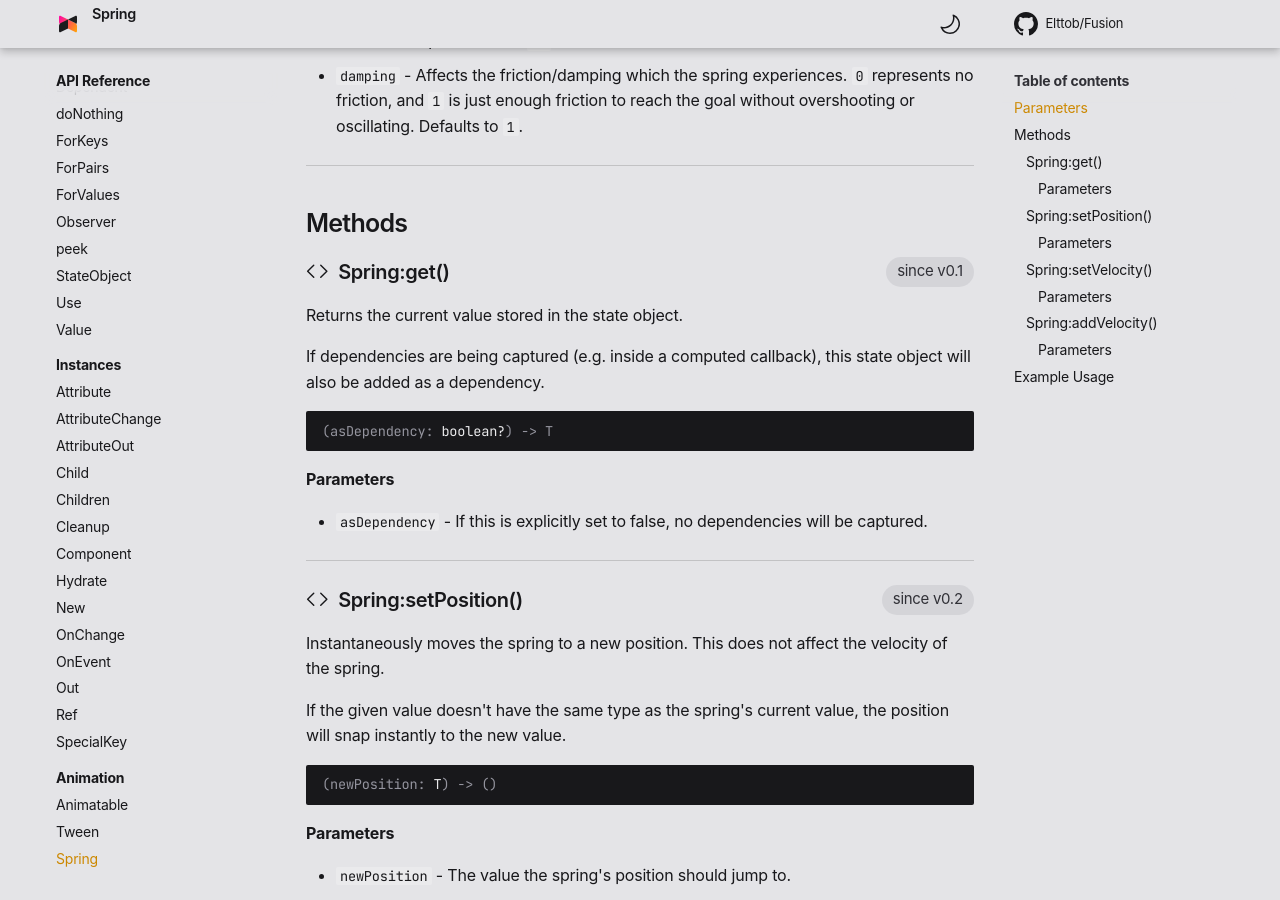
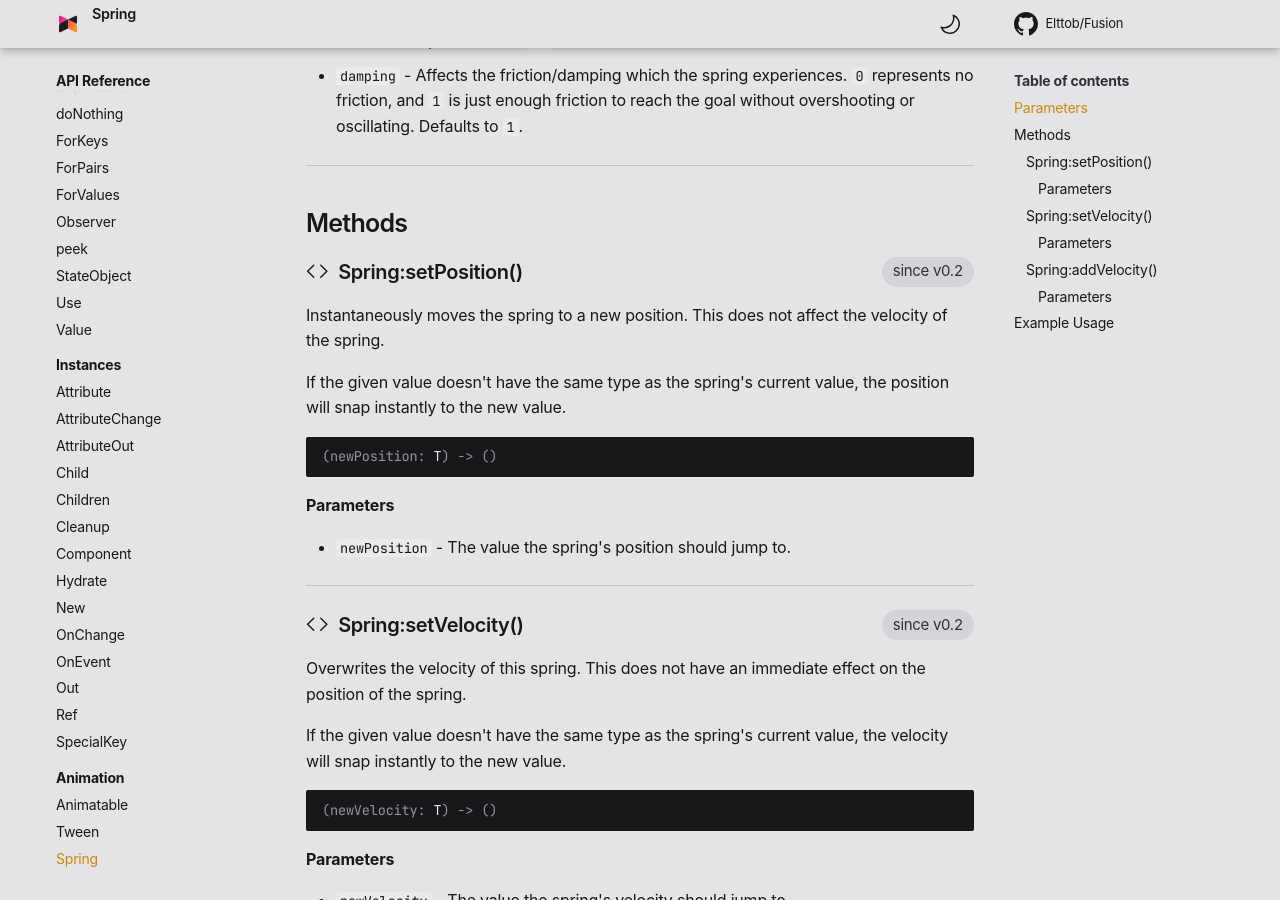
Before and after one commit to dphfox/Fusion, an MkDocs documentation site: the page built from docs/api-reference/animation/spring.md, in a window 1280 px wide and 900 px high, scrolled down 590 px. Built offline with MkDocs 1.6.1 and Material for MkDocs 9.7.7, drawn with Linux system fonts in a browser that asks for light colours; some web fonts are replaced; comment, search, counter and statistics services are not loaded; the version menu is left out.

Commit message:
Update Spring API ref

````diff
--- a/docs/api-reference/animation/spring.md
+++ b/docs/api-reference/animation/spring.md
@@ -39,28 +39,6 @@ without overshooting or oscillating. Defaults to `1`.
 -----
 
 ## Methods
-
-<p class="fusiondoc-api-pills">
-	<span class="fusiondoc-api-pill-since">since v0.1</span>
-</p>
-
-### :octicons-code-24: Spring:get()
-
-Returns the current value stored in the state object.
-
-If dependencies are being captured (e.g. inside a computed callback), this state
-object will also be added as a dependency.
-
-```Lua
-(asDependency: boolean?) -> T
-```
-
-#### Parameters
-
-- `asDependency` - If this is explicitly set to false, no dependencies will be
-captured.
-
------
 
 <p class="fusiondoc-api-pills">
 	<span class="fusiondoc-api-pill-since">since v0.2</span>
````
